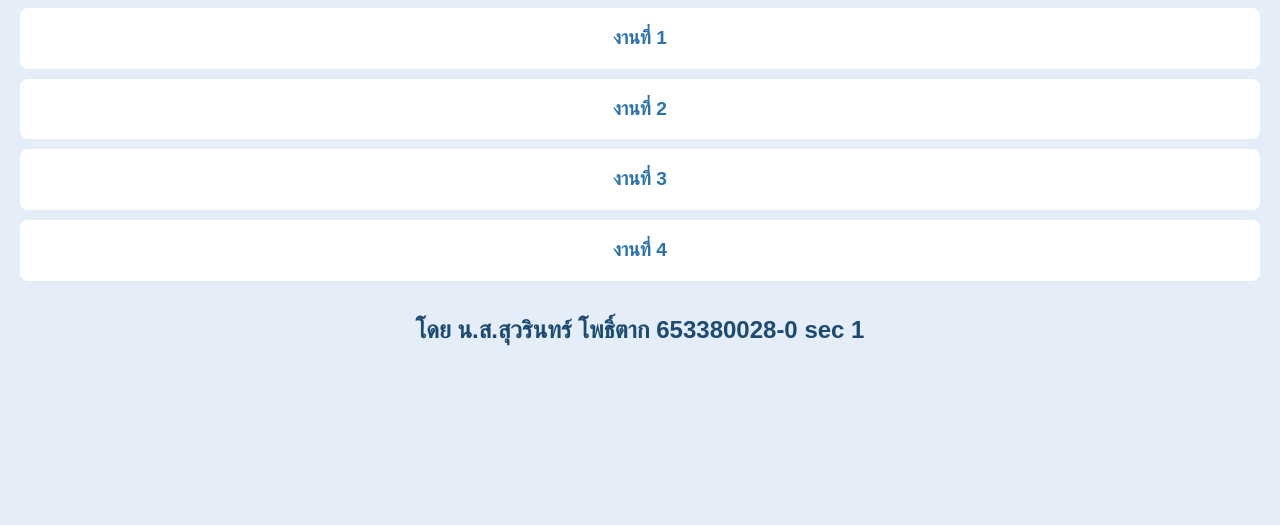
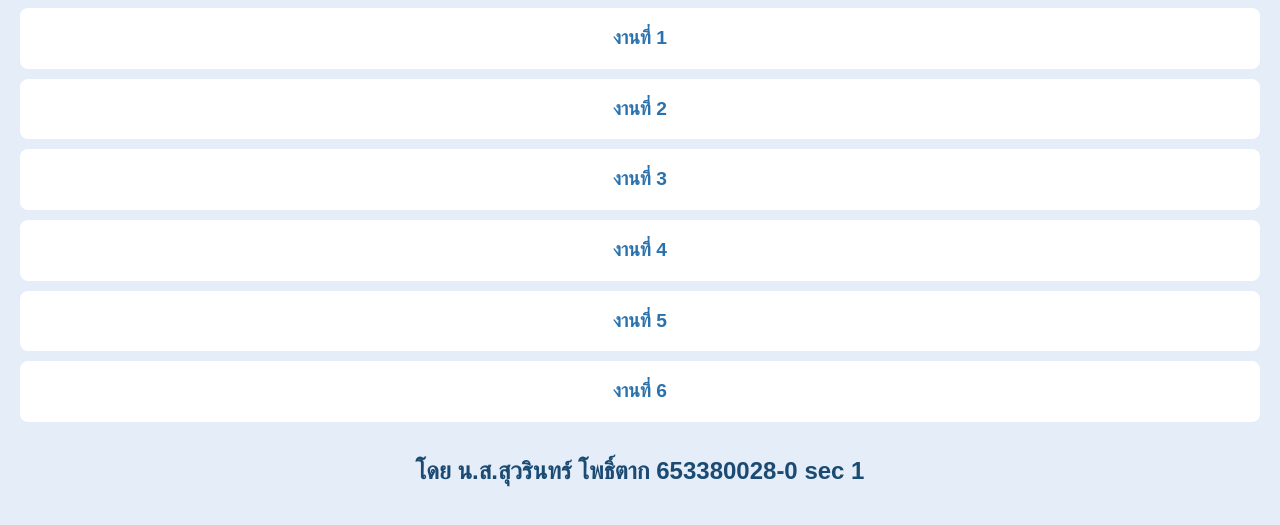
Before and after one commit to MGKKEII/web2024, a plain HTML site: page index.html in a window 1280 px wide. Shown: the part 123-648 px from the top of the page. Drawn offline with Linux system fonts and the light colour scheme.

Commit message:
create html

```diff
--- a/index.html
+++ b/index.html
@@ -72,6 +72,8 @@
     <li><a href="work2.html">งานที่ 2</a></li>
     <li><a href="work3.html">งานที่ 3</a></li>
     <li><a href="work4.html">งานที่ 4</a></li>
+    <li><a href="work5.html">งานที่ 5</a></li>
+    <li><a href="work6.html">งานที่ 6</a></li>
   </ul>
 
   <p><h2>โดย น.ส.สุวรินทร์ โพธิ์ตาก 653380028-0 sec 1</h2></p>
```
Also changed, not shown: work5.html (added), work6.html (added).
